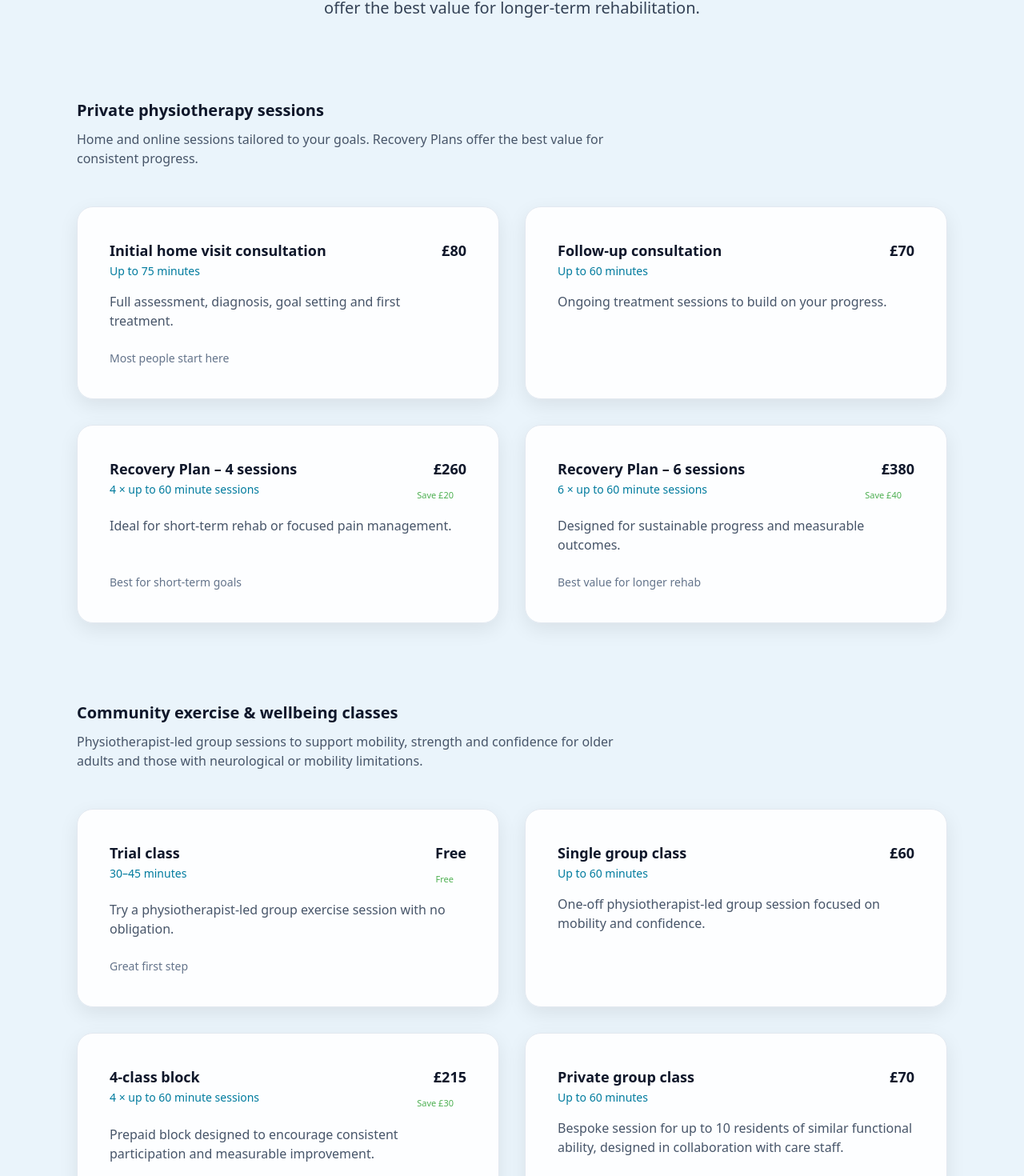
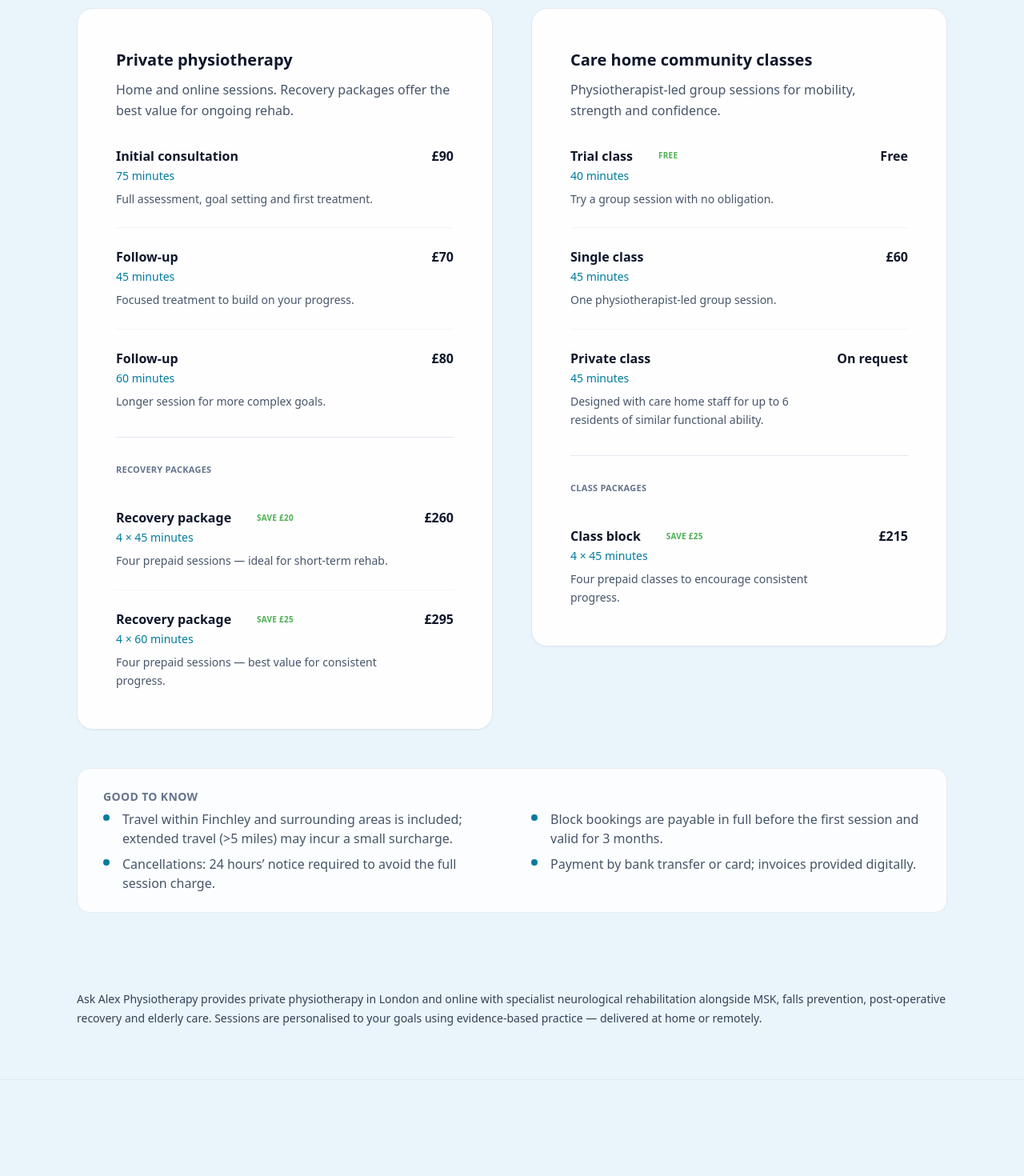
Before and after one commit to askalexphysiotherapy/askalex-physiotherapy-site, a Next.js app: page /services in a window 1280 px wide. Shown: the part 2748-4218 px from the top of the page at 80% size. Built offline with nearby package versions, Linux system fonts and the light colour scheme.

Commit message:
changes to pricing

```diff
--- a/app/services/home-visits/page.tsx
+++ b/app/services/home-visits/page.tsx
@@ -39,8 +39,9 @@
 						<p>Finchley/Barnet and nearby North London areas. Travel supplements may apply.</p>
 						<h3>Pricing</h3>
 						<ul>
-							<li>Initial home visit consultation: £80 (up to 75 minutes)</li>
-							<li>Follow-up consultation: £70 (up to 60 minutes)</li>
+							<li>Initial consultation: £90 (75 minutes)</li>
+							<li>Follow-up: £70 (45 minutes) or £80 (60 minutes)</li>
+							<li>Recovery packages: 4 × 45 min for £260, or 4 × 60 min for £295</li>
 							<li>Travel supplement: if outside core area</li>
 						</ul>
 						<p className="text-sm text-slate-600">
--- a/app/services/online/page.tsx
+++ b/app/services/online/page.tsx
@@ -33,8 +33,9 @@
 						</p>
 						<h3>Pricing</h3>
 						<ul>
-							<li>Initial assessment: from £65</li>
-							<li>Follow-up sessions: from £55</li>
+							<li>Initial consultation: £90 (75 minutes)</li>
+							<li>Follow-up: £70 (45 minutes) or £80 (60 minutes)</li>
+							<li>Recovery packages: 4 × 45 min for £260, or 4 × 60 min for £295</li>
 						</ul>
 					</div>
 				</Container>
--- a/components/PricingSection.tsx
+++ b/components/PricingSection.tsx
@@ -4,140 +4,123 @@
 import { Section } from "@/components/Section";
 import { SectionHeader } from "@/components/SectionHeader";
 import { Container } from "@/components/Container";
-import { Card } from "@/components/Card";
+
+type PricingItem = (typeof site.pricing.physiotherapy.items)[number];
+
+function PriceRow({ item }: { item: PricingItem }) {
+	return (
+		<div className="flex items-start justify-between gap-4 border-b border-slate-100 py-3 last:border-b-0 last:pb-0 first:pt-0">
+			<div className="min-w-0 flex-1">
+				<div className="flex flex-wrap items-center gap-x-2 gap-y-1">
+					<p className="text-sm font-semibold text-slate-900">{item.name}</p>
+					{item.badge && (
+						<span className="inline-flex items-center rounded-full bg-medical-green/10 px-2 py-0.5 text-[10px] font-semibold uppercase tracking-wide text-medical-green">
+							{item.badge}
+						</span>
+					)}
+				</div>
+				<p className="mt-0.5 text-xs font-medium text-medical-blue">{item.duration}</p>
+				{item.description && (
+					<p className="mt-1 text-xs leading-relaxed text-slate-600">{item.description}</p>
+				)}
+			</div>
+			<p className="shrink-0 text-sm font-semibold tabular-nums text-slate-900">{item.price}</p>
+		</div>
+	);
+}
+
+function PricingColumn({
+	title,
+	subtitle,
+	singles,
+	packages,
+	packageLabel
+}: {
+	title: string;
+	subtitle: string;
+	singles: PricingItem[];
+	packages: PricingItem[];
+	packageLabel: string;
+}) {
+	return (
+		<div className="rounded-2xl border border-slate-200 bg-white/95 p-5 shadow-sm md:p-6">
+			<div className="mb-4">
+				<h2 className="text-lg font-semibold text-slate-900">{title}</h2>
+				<p className="mt-1 text-sm leading-relaxed text-slate-600">{subtitle}</p>
+			</div>
+
+			<div>
+				{singles.map((item) => (
+					<PriceRow key={item.slug} item={item} />
+				))}
+			</div>
+
+			{packages.length > 0 && (
+				<div className="mt-4 border-t border-slate-200 pt-4">
+					<p className="mb-2 text-[11px] font-semibold uppercase tracking-wide text-slate-500">
+						{packageLabel}
+					</p>
+					{packages.map((item) => (
+						<PriceRow key={item.slug} item={item} />
+					))}
+				</div>
+			)}
+		</div>
+	);
+}
 
 export function PricingSection() {
 	const { pricing } = site;
 
+	const physioSingles = pricing.physiotherapy.items.filter(
+		(item) => !item.slug.startsWith("recovery-")
+	);
+	const physioPackages = pricing.physiotherapy.items.filter((item) =>
+		item.slug.startsWith("recovery-")
+	);
+	const classSingles = pricing.classes.items.filter(
+		(item) => item.slug !== "four-class-block"
+	);
+	const classPackages = pricing.classes.items.filter(
+		(item) => item.slug === "four-class-block"
+	);
+
 	return (
-		<Section id="pricing" className="bg-bg-blue/40" background="default" container={false}>
-			<Container className="space-y-12">
+		<Section id="pricing" density="compact" background="tint" container={false}>
+			<Container className="space-y-6">
 				<SectionHeader
 					eyebrow="Pricing"
 					title="Clear, transparent pricing"
-					description="No hidden fees. You only pay for the time we spend together. Recovery Plans offer the best value for longer-term rehabilitation."
+					description="No hidden fees. Packages save money when you commit to a block of sessions."
 				/>
 
-				{/* Private Physiotherapy */}
-				<div className="space-y-6">
-					<div className="space-y-1">
-						<h2 className="text-lg font-semibold text-slate-900">
-							{pricing.physiotherapy.title}
-						</h2>
-						<p className="max-w-2xl text-sm text-slate-600">
-							{pricing.physiotherapy.subtitle}
-						</p>
-					</div>
-
-					<div className="grid gap-4 md:grid-cols-2">
-						{pricing.physiotherapy.items.map((item) => (
-							<Card
-								key={item.slug}
-								className="flex flex-col justify-between rounded-2xl border border-slate-200 bg-white/90 p-5 shadow-sm"
-							>
-								<div className="space-y-2">
-									<div className="flex items-start justify-between gap-3">
-										<div>
-											<h3 className="text-base font-semibold text-slate-900">
-												{item.name}
-											</h3>
-											{item.duration && (
-												<p className="text-xs font-medium text-medical-blue">
-													{item.duration}
-												</p>
-											)}
-										</div>
-										<div className="text-right">
-											<p className="text-base font-semibold text-slate-900">
-												{item.price}
-											</p>
-											{item.badge && (
-												<span className="mt-1 inline-flex items-center rounded-full bg-medical-green/10 px-2 py-0.5 text-[11px] font-medium text-medical-green">
-													{item.badge}
-												</span>
-											)}
-										</div>
-									</div>
-									{item.description && (
-										<p className="text-sm text-slate-600">
-											{item.description}
-										</p>
-									)}
-								</div>
-								{item.highlight && (
-									<p className="mt-3 text-xs font-medium text-slate-500">
-										{item.highlight}
-									</p>
-								)}
-							</Card>
-						))}
-					</div>
+				<div className="grid gap-5 lg:grid-cols-2 lg:gap-6 lg:items-start">
+					<PricingColumn
+						title={pricing.physiotherapy.title}
+						subtitle={pricing.physiotherapy.subtitle}
+						singles={physioSingles}
+						packages={physioPackages}
+						packageLabel="Recovery packages"
+					/>
+					<PricingColumn
+						title={pricing.classes.title}
+						subtitle={pricing.classes.subtitle}
+						singles={classSingles}
+						packages={classPackages}
+						packageLabel="Class packages"
+					/>
 				</div>
 
-				{/* Community Classes */}
-				<div className="space-y-6">
-					<div className="space-y-1">
-						<h2 className="text-lg font-semibold text-slate-900">
-							{pricing.classes.title}
-						</h2>
-						<p className="max-w-2xl text-sm text-slate-600">
-							{pricing.classes.subtitle}
-						</p>
-					</div>
-
-					<div className="grid gap-4 md:grid-cols-2">
-						{pricing.classes.items.map((item) => (
-							<Card
-								key={item.slug}
-								className="flex flex-col justify-between rounded-2xl border border-slate-200 bg-white/90 p-5 shadow-sm"
-							>
-								<div className="space-y-2">
-									<div className="flex items-start justify-between gap-3">
-										<div>
-											<h3 className="text-base font-semibold text-slate-900">
-												{item.name}
-											</h3>
-											{item.duration && (
-												<p className="text-xs font-medium text-medical-blue">
-													{item.duration}
-												</p>
-											)}
-										</div>
-										<div className="text-right">
-											<p className="text-base font-semibold text-slate-900">
-												{item.price}
-											</p>
-											{item.badge && (
-												<span className="mt-1 inline-flex items-center rounded-full bg-medical-green/10 px-2 py-0.5 text-[11px] font-medium text-medical-green">
-													{item.badge}
-												</span>
-											)}
-										</div>
-									</div>
-									{item.description && (
-										<p className="text-sm text-slate-600">
-											{item.description}
-										</p>
-									)}
-								</div>
-								{item.highlight && (
-									<p className="mt-3 text-xs font-medium text-slate-500">
-										{item.highlight}
-									</p>
-								)}
-							</Card>
-						))}
-					</div>
-				</div>
-
-				{/* Notes */}
-				<div className="mt-4 rounded-2xl border border-slate-200 bg-white p-4 text-xs text-slate-600 md:text-sm">
-					<h3 className="mb-2 text-sm font-semibold text-slate-900">
-						Additional information
-					</h3>
-					<ul className="list-disc space-y-1 pl-4">
+				<div className="rounded-xl border border-slate-200/80 bg-white/80 px-4 py-3 text-xs leading-relaxed text-slate-600 md:text-sm">
+					<p className="mb-1.5 text-xs font-semibold uppercase tracking-wide text-slate-500">
+						Good to know
+					</p>
+					<ul className="grid gap-1 sm:grid-cols-2 sm:gap-x-6">
 						{pricing.notes.map((note, idx) => (
-							<li key={idx}>{note}</li>
+							<li key={idx} className="flex gap-2">
+								<span className="mt-1.5 h-1 w-1 shrink-0 rounded-full bg-medical-blue" aria-hidden />
+								<span>{note}</span>
+							</li>
 						))}
 					</ul>
 				</div>
--- a/content/site.json
+++ b/content/site.json
@@ -445,96 +445,103 @@
 
     "pricing": {
       "physiotherapy": {
-        "title": "Private physiotherapy sessions",
-        "subtitle": "Home and online sessions tailored to your goals. Recovery Plans offer the best value for consistent progress.",
+        "title": "Private physiotherapy",
+        "subtitle": "Home and online sessions. Recovery packages offer the best value for ongoing rehab.",
         "items": [
           {
             "slug": "initial-appointment",
-            "name": "Initial home visit consultation",
-            "description": "Full assessment, diagnosis, goal setting and first treatment.",
-            "duration": "Up to 75 minutes",
-            "price": "£80",
+            "name": "Initial consultation",
+            "description": "Full assessment, goal setting and first treatment.",
+            "duration": "75 minutes",
+            "price": "£90",
             "highlight": "Most people start here",
             "badge": null
           },
           {
-            "slug": "follow-up",
-            "name": "Follow-up consultation",
-            "description": "Ongoing treatment sessions to build on your progress.",
-            "duration": "Up to 60 minutes",
+            "slug": "follow-up-45",
+            "name": "Follow-up",
+            "description": "Focused treatment to build on your progress.",
+            "duration": "45 minutes",
             "price": "£70",
             "highlight": null,
             "badge": null
           },
           {
-            "slug": "recovery-plan-4",
-            "name": "Recovery Plan – 4 sessions",
-            "description": "Ideal for short-term rehab or focused pain management.",
-            "duration": "4 × up to 60 minute sessions",
+            "slug": "follow-up-60",
+            "name": "Follow-up",
+            "description": "Longer session for more complex goals.",
+            "duration": "60 minutes",
+            "price": "£80",
+            "highlight": null,
+            "badge": null
+          },
+          {
+            "slug": "recovery-plan-4x45",
+            "name": "Recovery package",
+            "description": "Four prepaid sessions — ideal for short-term rehab.",
+            "duration": "4 × 45 minutes",
             "price": "£260",
-            "highlight": "Best for short-term goals",
+            "highlight": "Best for focused goals",
             "badge": "Save £20"
           },
           {
-            "slug": "recovery-plan-6",
-            "name": "Recovery Plan – 6 sessions",
-            "description": "Designed for sustainable progress and measurable outcomes.",
-            "duration": "6 × up to 60 minute sessions",
-            "price": "£380",
-            "highlight": "Best value for longer rehab",
-            "badge": "Save £40"
+            "slug": "recovery-plan-4x60",
+            "name": "Recovery package",
+            "description": "Four prepaid sessions — best value for consistent progress.",
+            "duration": "4 × 60 minutes",
+            "price": "£295",
+            "highlight": "Best value",
+            "badge": "Save £25"
           }
         ]
       },
       "classes": {
-        "title": "Community exercise & wellbeing classes",
-        "subtitle": "Physiotherapist-led group sessions to support mobility, strength and confidence for older adults and those with neurological or mobility limitations.",
+        "title": "Care home community classes",
+        "subtitle": "Physiotherapist-led group sessions for mobility, strength and confidence.",
         "items": [
           {
             "slug": "trial-class",
             "name": "Trial class",
-            "description": "Try a physiotherapist-led group exercise session with no obligation.",
-            "duration": "30–45 minutes",
+            "description": "Try a group session with no obligation.",
+            "duration": "40 minutes",
             "price": "Free",
             "highlight": "Great first step",
             "badge": "Free"
           },
           {
             "slug": "single-class",
-            "name": "Single group class",
-            "description": "One-off physiotherapist-led group session focused on mobility and confidence.",
-            "duration": "Up to 60 minutes",
+            "name": "Single class",
+            "description": "One physiotherapist-led group session.",
+            "duration": "45 minutes",
             "price": "£60",
             "highlight": null,
             "badge": null
           },
           {
             "slug": "four-class-block",
-            "name": "4-class block",
-            "description": "Prepaid block designed to encourage consistent participation and measurable improvement.",
-            "duration": "4 × up to 60 minute sessions",
+            "name": "Class block",
+            "description": "Four prepaid classes to encourage consistent progress.",
+            "duration": "4 × 45 minutes",
             "price": "£215",
-            "highlight": "Most popular for groups",
-            "badge": "Save £30"
+            "highlight": "Most popular",
+            "badge": "Save £25"
           },
           {
             "slug": "private-class",
-            "name": "Private group class",
-            "description": "Bespoke session for up to 10 residents of similar functional ability, designed in collaboration with care staff.",
-            "duration": "Up to 60 minutes",
-            "price": "£70",
+            "name": "Private class",
+            "description": "Designed with care home staff for up to 6 residents of similar functional ability.",
+            "duration": "45 minutes",
+            "price": "On request",
             "highlight": "Tailored for care homes",
             "badge": null
           }
         ]
       },
       "notes": [
-        "Travel within Finchley and surrounding areas is included.",
-        "Extended travel (>5 miles) may incur a small surcharge.",
+        "Travel within Finchley and surrounding areas is included; extended travel (>5 miles) may incur a small surcharge.",
         "Block bookings are payable in full before the first session and valid for 3 months.",
-        "Cancellations: Minimum 24 hours' notice required to avoid the full session charge.",
-        "Payment options: Bank transfer or card payment (details provided on booking).",
-        "Invoices and receipts are provided digitally for all services."
+        "Cancellations: 24 hours’ notice required to avoid the full session charge.",
+        "Payment by bank transfer or card; invoices provided digitally."
       ]
     }
   }
```
Also changed, not shown: 1 other file (tests, documents, lock files or other folders).
